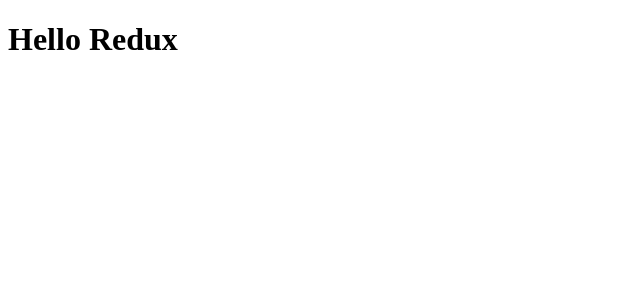
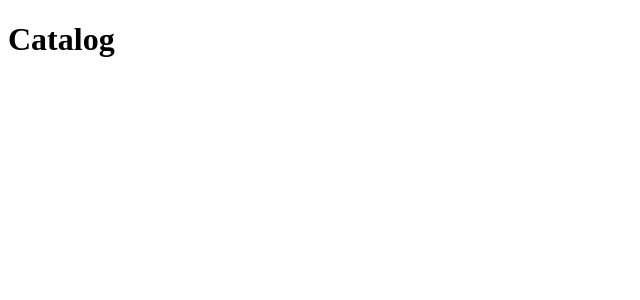
Before and after one commit to dyhalmeida/ignite-redux, a React (Vite) app: page / in a window 1280 px wide. Shown: the top 300 px of the page, without its empty margins (0-640 px from the left). Built offline with nearby package versions, Linux system fonts and the light colour scheme.

Commit message:
feat: add store and reducer cart

```diff
--- a/src/App.tsx
+++ b/src/App.tsx
@@ -1,3 +1,11 @@
+import { Provider } from 'react-redux'
+import { store } from './data/store'
+import { Catalog } from './ui/components/Catalog'
+
 export function App() {
-  return <h1>Hello Redux</h1>
+  return (
+    <Provider store={store}>
+      <Catalog />
+    </Provider>
+  )
 }
--- /dev/null
+++ b/src/data/store/cart/interfaces/cart.interface.ts
@@ -0,0 +1,5 @@
+import { ICartItem } from "./item.interface";
+
+export interface ICartState {
+  items: ICartItem[]
+}
--- /dev/null
+++ b/src/data/store/cart/interfaces/item.interface.ts
@@ -0,0 +1,6 @@
+import { IProduct } from "./product.interface"
+
+export interface ICartItem {
+  product: IProduct
+  quantity: number
+}
--- /dev/null
+++ b/src/data/store/cart/interfaces/product.interface.ts
@@ -0,0 +1,5 @@
+export interface IProduct {
+  id: string
+  title: string
+  price: number
+}
--- /dev/null
+++ b/src/data/store/cart/reducer.ts
@@ -0,0 +1,10 @@
+import { Reducer } from "redux"
+import { ICartState } from "./interfaces/cart.interface"
+
+const initialState: ICartState = {
+  items: []
+}
+
+export const cart: Reducer<ICartState> = () => {
+  return initialState
+}
--- /dev/null
+++ b/src/data/store/index.ts
@@ -0,0 +1,8 @@
+import { createStore, combineReducers } from 'redux';
+import { cart } from './cart/reducer';
+
+const rooReducer = combineReducers({
+  cart
+})
+
+export const store = createStore(rooReducer)
--- /dev/null
+++ b/src/ui/components/Catalog/index.tsx
@@ -0,0 +1,10 @@
+import { useSelector } from 'react-redux'
+
+export function Catalog() {
+
+  const state = useSelector(state => state)
+
+  console.log(state)
+
+  return <h1>Catalog</h1>
+}
```
